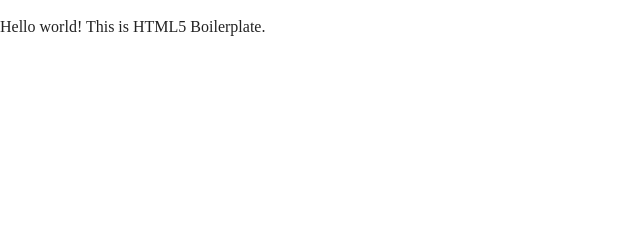
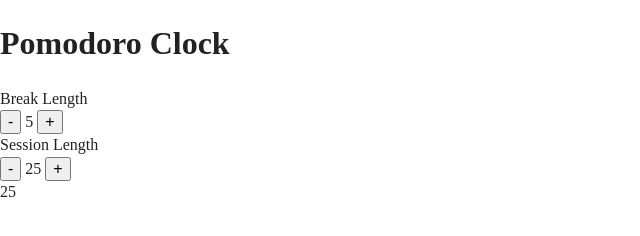
Before and after one commit to GreenApple76/pomodoro-clock, a plain HTML site: page index.html in a window 1280 px wide. Shown: the whole page, without its empty margins (0-640 px from the left). Drawn offline with nearby package versions, Linux system fonts and the light colour scheme.

Commit message:
add html

```diff
--- a/index.html
+++ b/index.html
@@ -3,7 +3,7 @@
     <head>
         <meta charset="utf-8">
         <meta http-equiv="x-ua-compatible" content="ie=edge">
-        <title></title>
+        <title>Pomodoro Clock</title>
         <meta name="description" content="">
         <meta name="viewport" content="width=device-width, initial-scale=1">
 
@@ -20,18 +20,26 @@
         <![endif]-->
 
         <!-- Add your site or application content here -->
-        <p>Hello world! This is HTML5 Boilerplate.</p>
+        <div class="container">
+            <h1>Pomodoro Clock</h1>
+            <div class="breakSection">
+                Break Length<br>
+                <button class="breakLess">-</button>
+                <span class="breakLength">5</span>
+                <button class="breakMore">+</button>
+            </div>
+            <div class="sessionSection">
+                Session Length<br>
+                <button class="sessionLess">-</button>
+                <span class="sessionLength">25</span>
+                <button class="sessionMore">+</button>
+            </div>
+            <div class="sessionCounter">25</div>
+        </div>
         <script src="js/vendor/modernizr-3.5.0.min.js"></script>
         <script src="https://code.jquery.com/jquery-3.2.1.min.js" integrity="sha256-hwg4gsxgFZhOsEEamdOYGBf13FyQuiTwlAQgxVSNgt4=" crossorigin="anonymous"></script>
         <script>window.jQuery || document.write('<script src="js/vendor/jquery-3.2.1.min.js"><\/script>')</script>
         <script src="js/plugins.js"></script>
         <script src="js/main.js"></script>
-
-        <!-- Google Analytics: change UA-XXXXX-Y to be your site's ID. -->
-        <script>
-            window.ga=function(){ga.q.push(arguments)};ga.q=[];ga.l=+new Date;
-            ga('create','UA-XXXXX-Y','auto');ga('send','pageview')
-        </script>
-        <script src="https://www.google-analytics.com/analytics.js" async defer></script>
     </body>
 </html>
```
